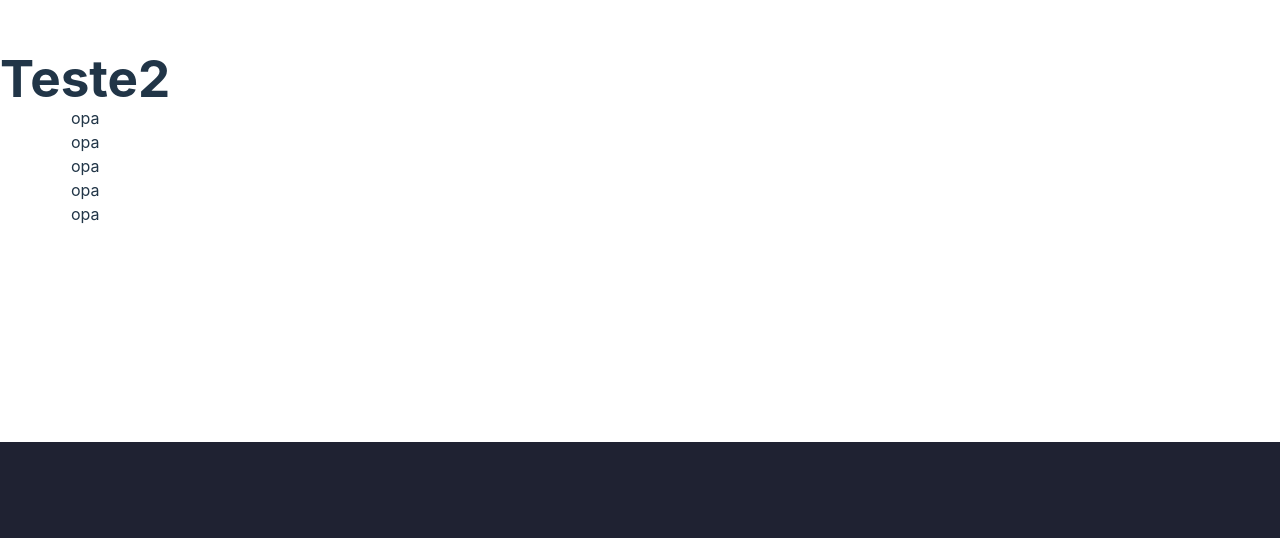
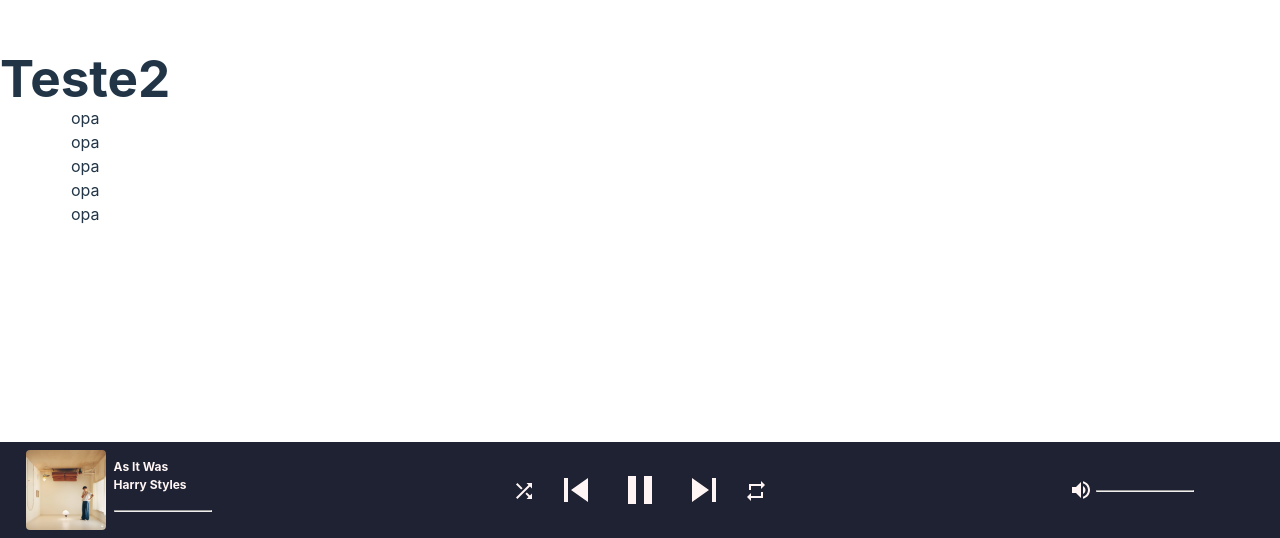
Before and after one commit to ldcss/audio-stream-ess, a React (Vite) app in the folder frontend/: page /test in a window 1280 px wide. Shown: the part 262-800 px from the top of the page. Built offline with nearby package versions, Linux system fonts and the light colour scheme.

Commit message:
CHORE: current song bar

```diff
--- a/frontend/src/assets/index.ts
+++ b/frontend/src/assets/index.ts
@@ -6,5 +6,16 @@ import JoyDivision from './JoyDivision.png';
 import KingCrimson from './KingCrimson.png';
 import Mastodon from './Mastodon.png';
 import Olivia from './Olivia.png';
+import HarrysHouse from './HarrysHouse.jpg';
 
-export { Notes, DaftPunk, DavidBowie, GreenDay, JoyDivision, KingCrimson, Mastodon, Olivia };
+export {
+  Notes,
+  DaftPunk,
+  DavidBowie,
+  GreenDay,
+  JoyDivision,
+  KingCrimson,
+  Mastodon,
+  Olivia,
+  HarrysHouse,
+};
--- a/frontend/src/components/CurrentSong/CurrentSong.tsx
+++ b/frontend/src/components/CurrentSong/CurrentSong.tsx
@@ -1,7 +1,38 @@
 import { Wrapper } from './styles';
+import { HarrysHouse } from '../../assets';
+import ShuffleIcon from '@mui/icons-material/Shuffle';
+import SkipPreviousIcon from '@mui/icons-material/SkipPrevious';
+import PauseIcon from '@mui/icons-material/Pause';
+import SkipNextIcon from '@mui/icons-material/SkipNext';
+import RepeatIcon from '@mui/icons-material/Repeat';
+import VolumeUpIcon from '@mui/icons-material/VolumeUp';
 
 const CurrentSong = () => {
-  return <Wrapper></Wrapper>;
+  return (
+    <Wrapper>
+      <div className='holder'>
+        <div className='left'>
+          <img src={HarrysHouse} alt='' />
+          <div className='info'>
+            <h4>As It Was</h4>
+            <h5>Harry Styles</h5>
+            <hr />
+          </div>
+        </div>
+        <div className='center'>
+          <ShuffleIcon className='smallIcon' />
+          <SkipPreviousIcon className='largeIcon' />
+          <PauseIcon className='largeIcon' />
+          <SkipNextIcon className='largeIcon' />
+          <RepeatIcon className='smallIcon' />
+        </div>
+        <div className='right'>
+          <VolumeUpIcon />
+          <hr />
+        </div>
+      </div>
+    </Wrapper>
+  );
 };
 
 export default CurrentSong;
--- a/frontend/src/components/CurrentSong/styles.ts
+++ b/frontend/src/components/CurrentSong/styles.ts
@@ -9,4 +9,80 @@ export const Wrapper = styled.div`
   bottom: 0;
   left: 0;
   z-index: 100;
+
+  display: flex;
+  flex-direction: row;
+  justify-content: space-between;
+
+  .holder {
+    width: 96% !important;
+    margin: auto !important;
+    display: flex;
+    flex-direction: row;
+
+    .left {
+      width: 20%;
+      display: flex;
+      flex-direction: row;
+
+      img {
+        object-fit: cover;
+        border-radius: 4px;
+        width: 5rem;
+      }
+
+      .info {
+        display: flex;
+        flex-direction: column;
+        margin: 0.5rem 0.5rem 0.5rem 0.5rem !important;
+        * {
+          font-size: 0.75rem;
+          float: left;
+          align-self: flex-start;
+          color: #fff5f5 !important;
+        }
+
+        hr {
+          margin-top: 1rem !important;
+          width: 6rem;
+        }
+      }
+    }
+
+    .center {
+      margin: auto !important;
+      margin-top: 1rem !important;
+      color: #fff5f5 !important;
+
+      * {
+        margin-left: 0.5rem !important;
+        margin-right: 0.5rem !important;
+      }
+
+      .largeIcon {
+        font-size: 3rem;
+      }
+
+      .smallIcon {
+        margin-bottom: 0.7rem !important;
+      }
+    }
+
+    .right {
+      width: 20%;
+      display: flex;
+      flex-direction: row;
+      color: #fff5f5;
+
+      * {
+        margin: auto !important;
+      }
+
+      hr {
+        margin-top: 2.5rem !important;
+        margin-left: -3.5rem !important;
+        width: 6rem;
+      }
+    }
+  }
 `;
```
Also changed, not shown: frontend/src/assets/HarrysHouse.jpg (added).
